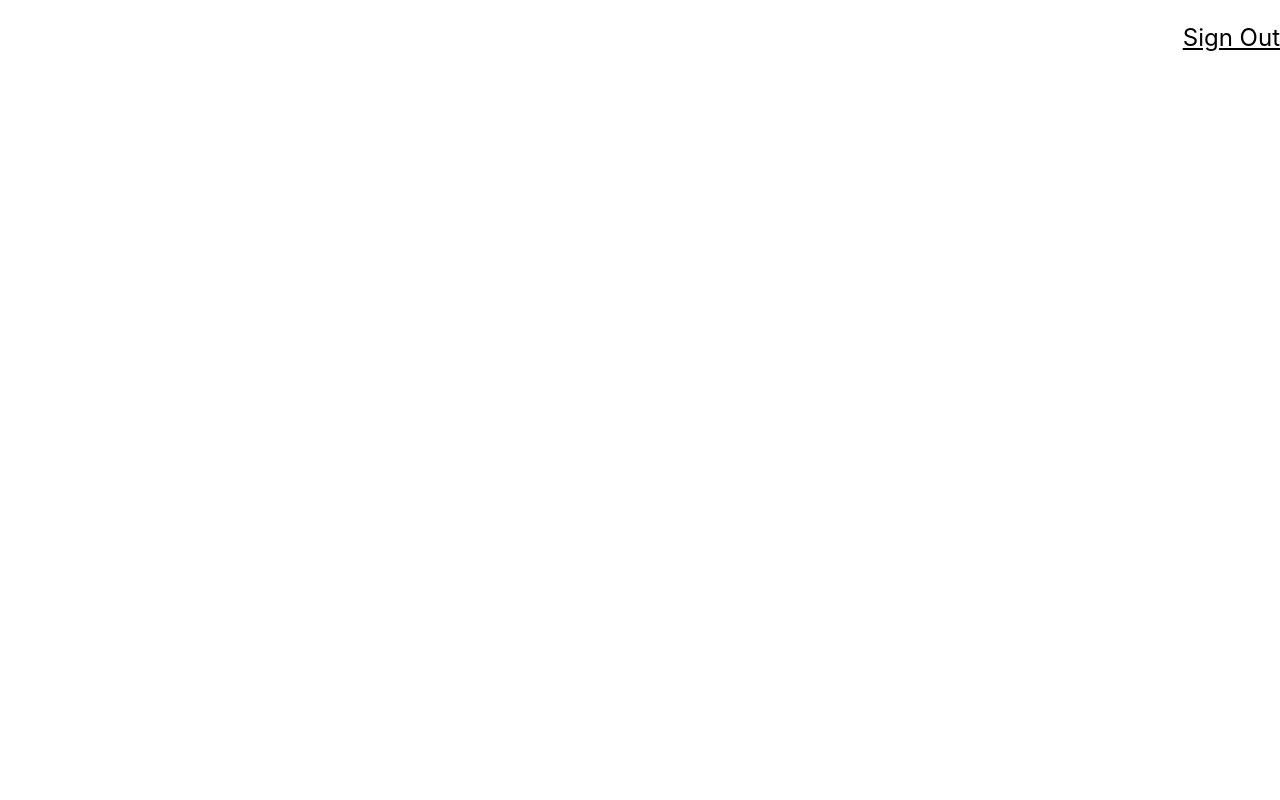
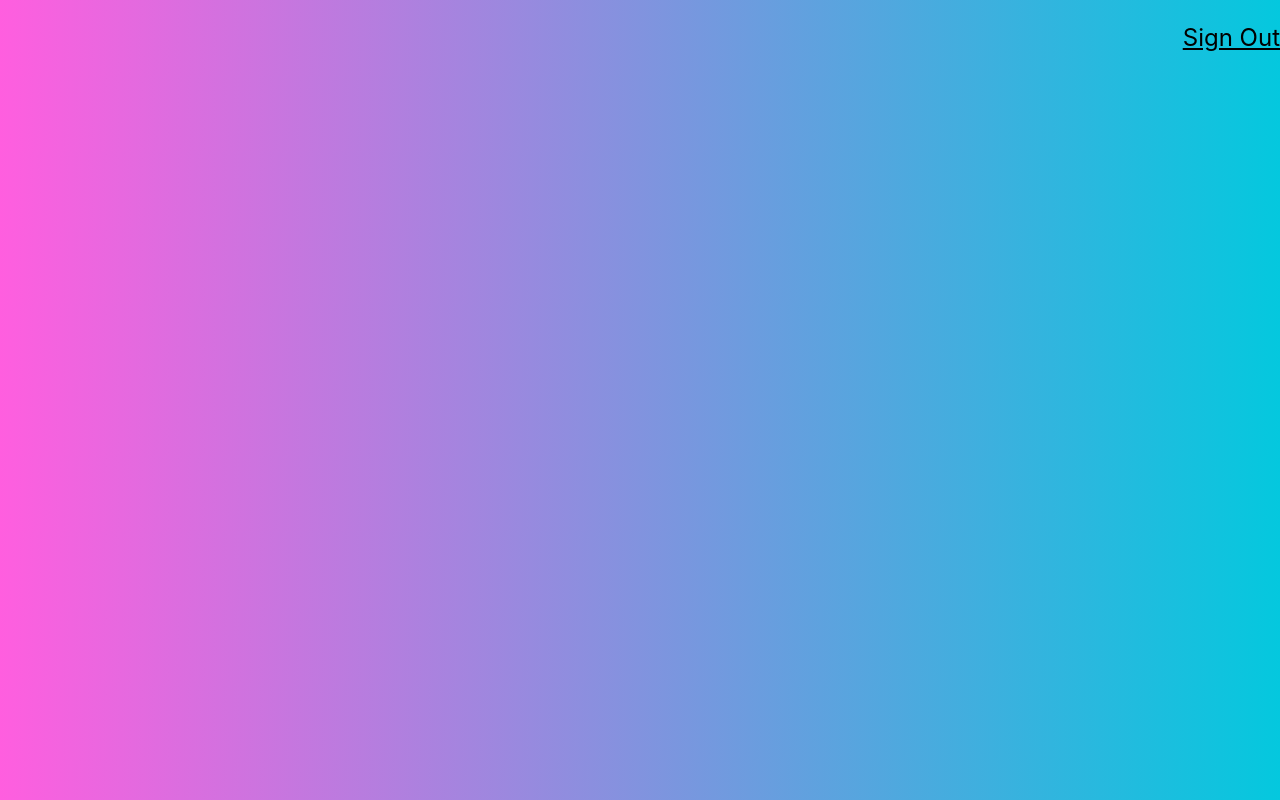
Before and after one commit to ADOFO-09/Face-Recognition-Brain, a React (Create React App) app: page / in a window 1280 px wide. Built offline with nearby package versions, Linux system fonts and the light colour scheme.

Commit message:
added background-color

```diff
--- a/src/index.css
+++ b/src/index.css
@@ -6,7 +6,7 @@ body {
     sans-serif;
   -webkit-font-smoothing: antialiased;
   -moz-osx-font-smoothing: grayscale;
-  background: linear-gradient()
+  background: linear-gradient(89deg, #FF5EDF 0%, #04C8DE 100%);
 }
 
 code {
```
